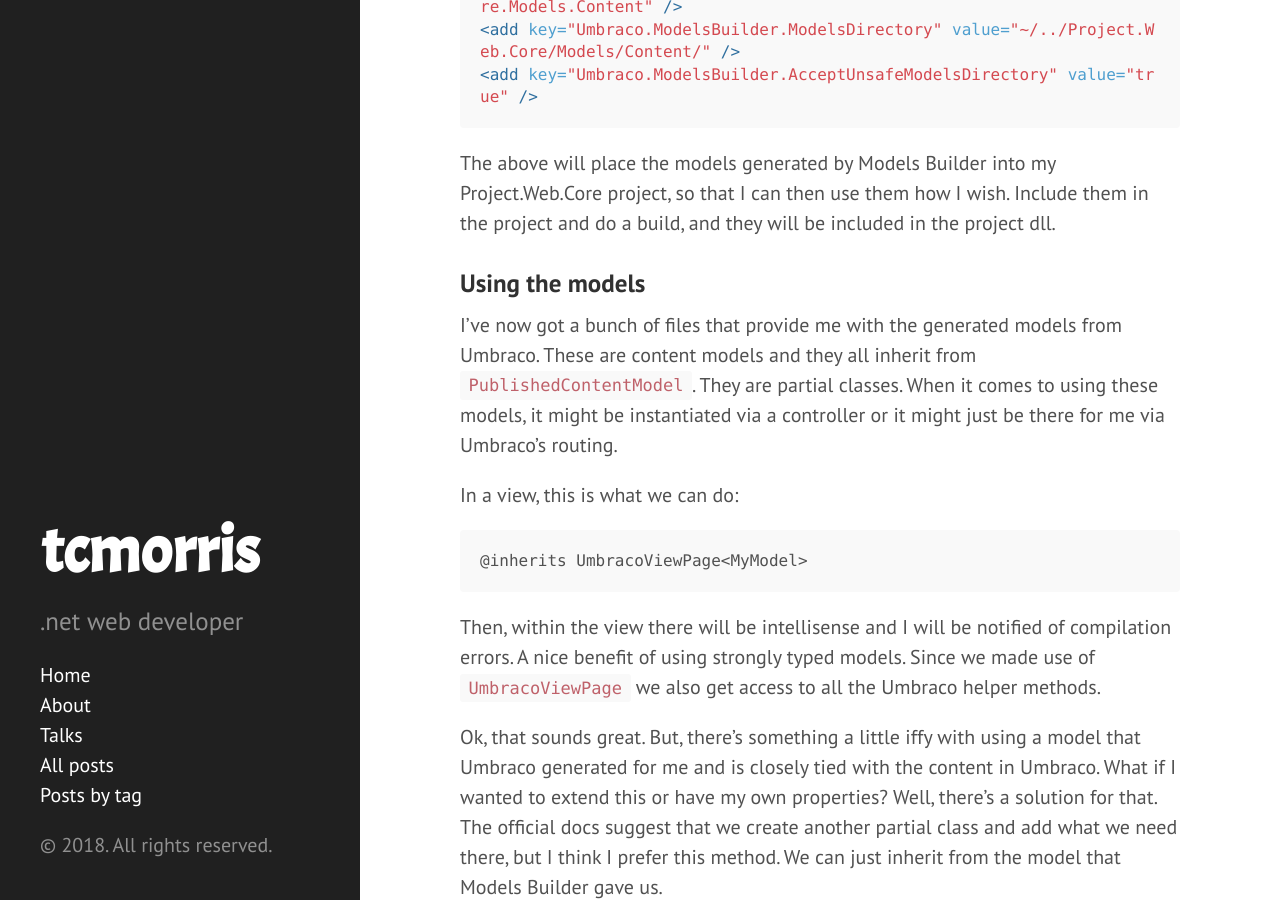
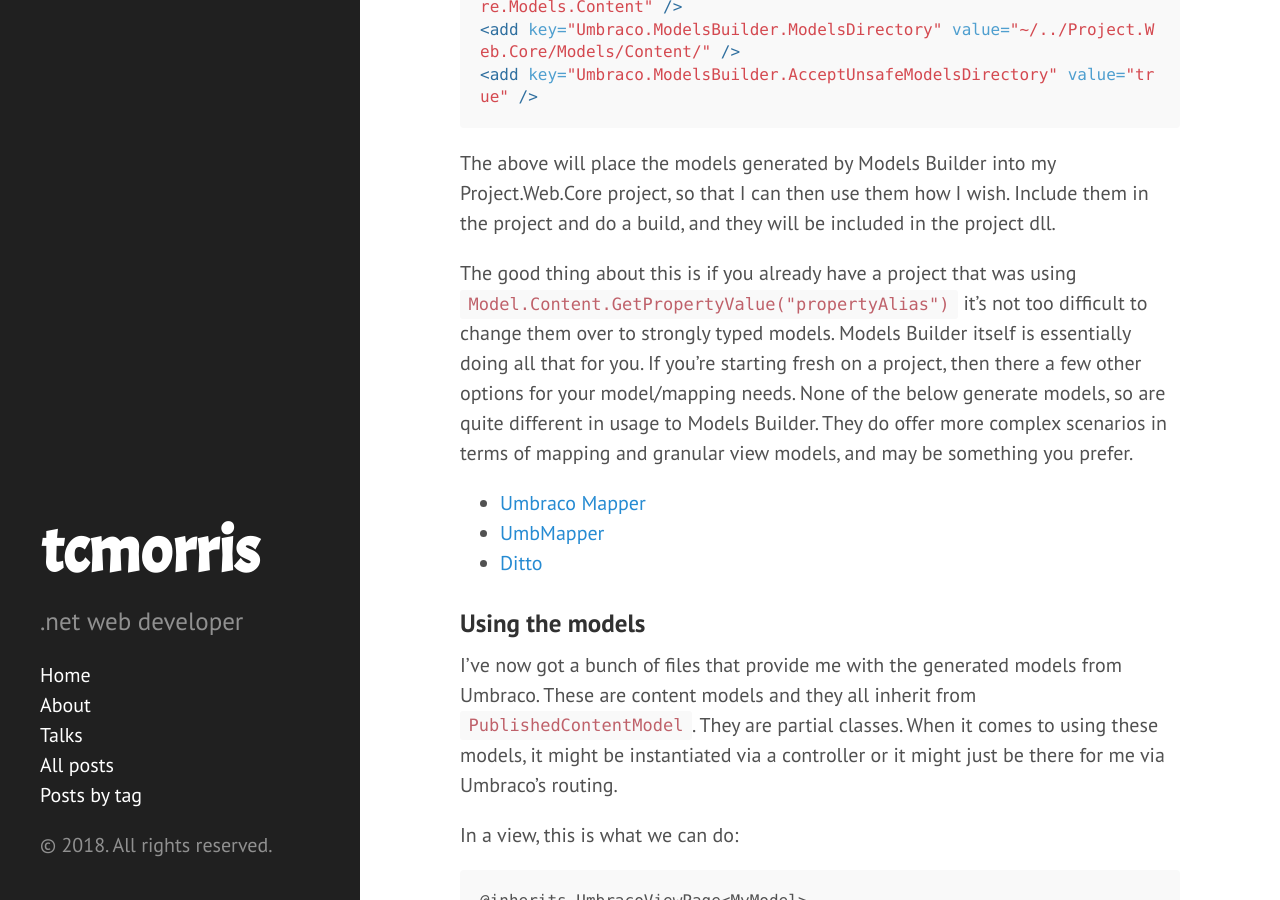
Before and after one commit to tcmorris/tcmorris.github.io, a Jekyll site: the page built from _posts/2018-06-03-using-modelsbuilder-in-a-project.md, in a window 1280 px wide and 900 px high, scrolled down 812 px. Built offline with Jekyll 4.4.1, drawn with Linux system fonts in a browser that asks for light colours; comment, search, counter and statistics services are not loaded.

Commit message:
Update models builder post

````diff
--- a/_posts/2018-06-03-using-modelsbuilder-in-a-project.md
+++ b/_posts/2018-06-03-using-modelsbuilder-in-a-project.md
@@ -30,6 +30,12 @@ I would typically place my models within the Core project and then utilise these
 ```
 
 The above will place the models generated by Models Builder into my Project.Web.Core project, so that I can then use them how I wish. Include them in the project and do a build, and they will be included in the project dll.
+
+The good thing about this is if you already have a project that was using `Model.Content.GetPropertyValue("propertyAlias")` it's not too difficult to change them over to strongly typed models. Models Builder itself is essentially doing all that for you. If you're starting fresh on a project, then there a few other options for your model/mapping needs. None of the below generate models, so are quite different in usage to Models Builder. They do offer more complex scenarios in terms of mapping and granular view models, and may be something you prefer.
+
+- [Umbraco Mapper](https://github.com/AndyButland/UmbracoMapper)
+- [UmbMapper](https://github.com/JimBobSquarePants/UmbMapper)
+- [Ditto](https://github.com/umco/umbraco-ditto)
 
 ### Using the models
 
````
